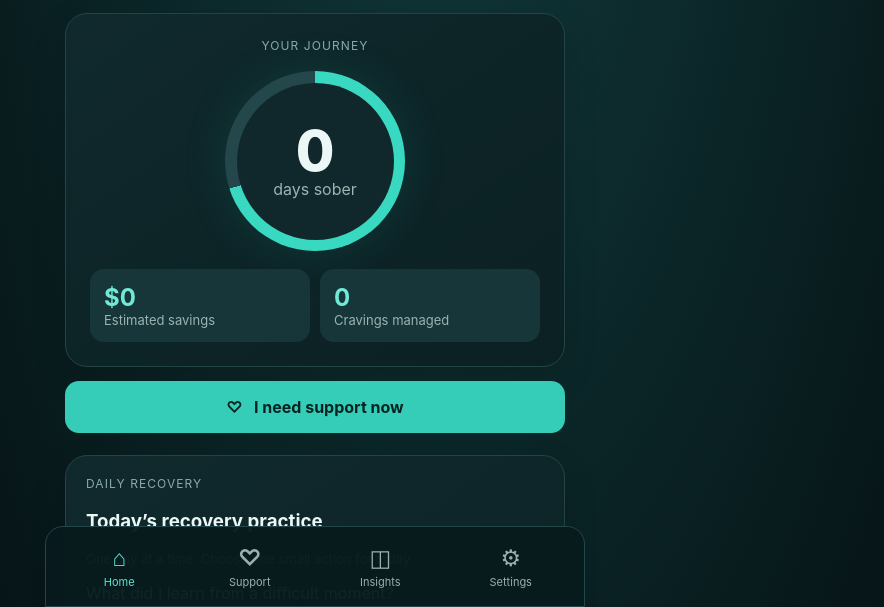
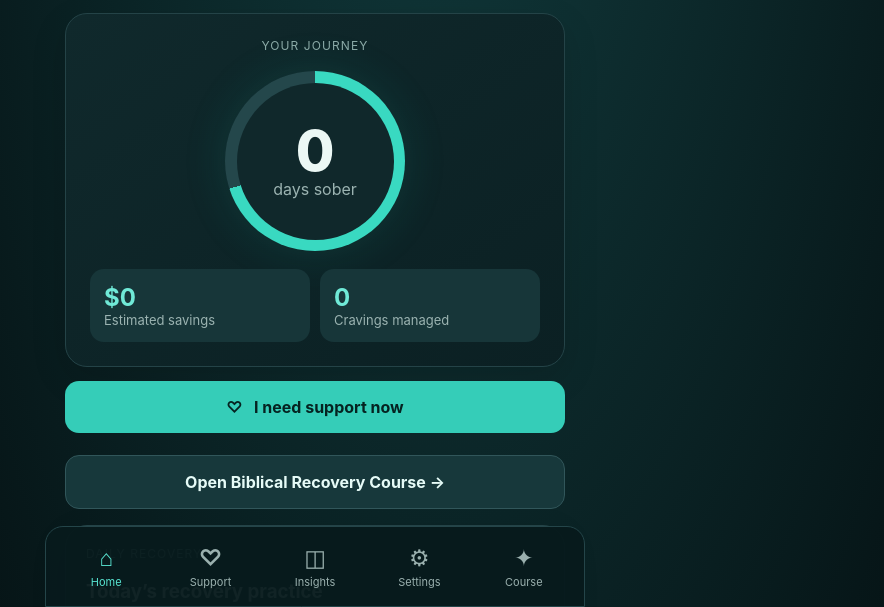
Before and after one commit to gcfd8hy5mb-ai/clear-sobriety-app, a plain HTML site: page index.html in a window 1280 px wide. Shown: the part 193-800 px from the top of the page, without its empty margins (325-1209 px from the left). Drawn offline with Linux system fonts and the light colour scheme.

Commit message:
Integrate biblical recovery course into CLEAR navigation

```diff
--- a/index.html
+++ b/index.html
@@ -47,4 +47,4 @@ $('finishCraving').onclick=()=>{state.managed++;save();clearInterval(interval);i
 const messages={ground:'Name 5 things you see, 4 you can feel, 3 you hear, 2 you smell, and 1 you taste.',walk:'If safe, step outside for five minutes. Notice your surroundings as you walk.',call:'Reach out to a trusted person. You can simply say: “Could you talk with me for a few minutes?”',water:'Drink a glass of water slowly. Notice the temperature and take your time.'};Object.keys(messages).forEach(k=>$(k).onclick=()=>{$('copingText').textContent=messages[k]});
 render();draw();
 })();
-</script><script src="./learn.js?v=3" defer></script><script src="./push-client.js?v=1" defer></script><script src="./aa-support.js?v=2" defer></script><script src="./relapse-plan.js?v=9" defer></script><script src="./recovery-insights.js?v=5" defer></script></body></html>
+</script><script src="./learn.js?v=3" defer></script><script src="./push-client.js?v=1" defer></script><script src="./aa-support.js?v=2" defer></script><script src="./relapse-plan.js?v=9" defer></script><script src="./recovery-insights.js?v=5" defer></script><script src="./biblical-course.js?v=1" defer></script></body></html>
```
